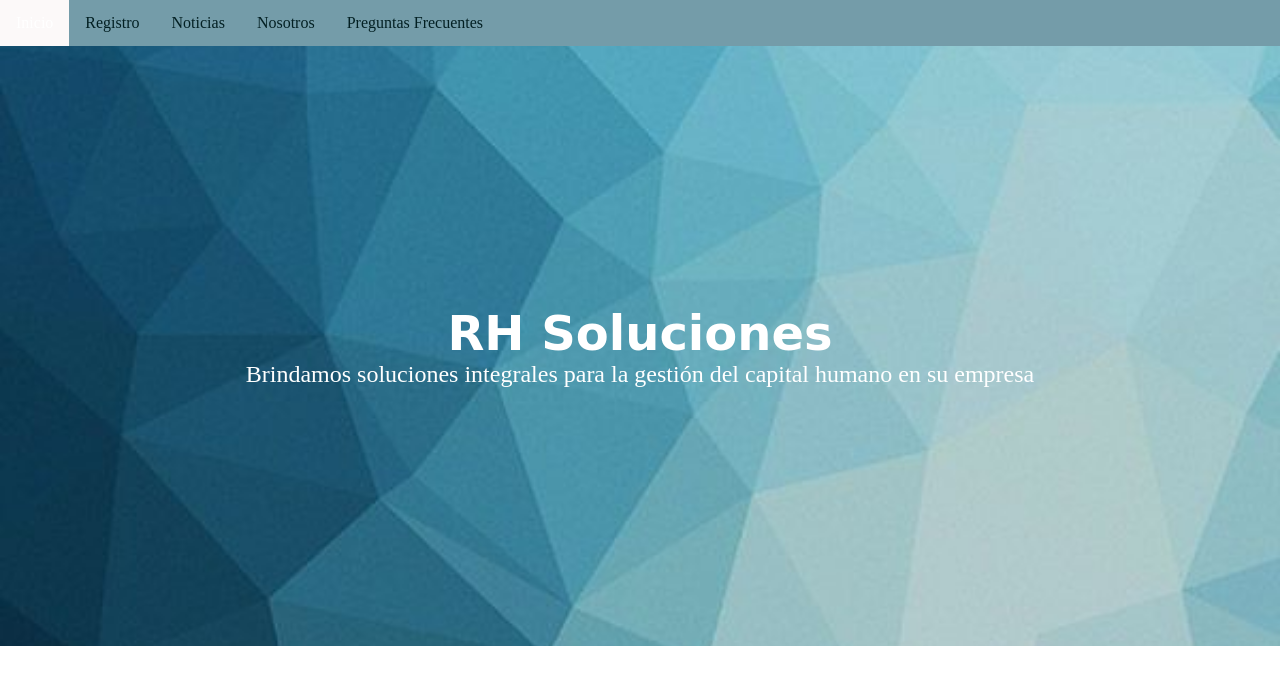
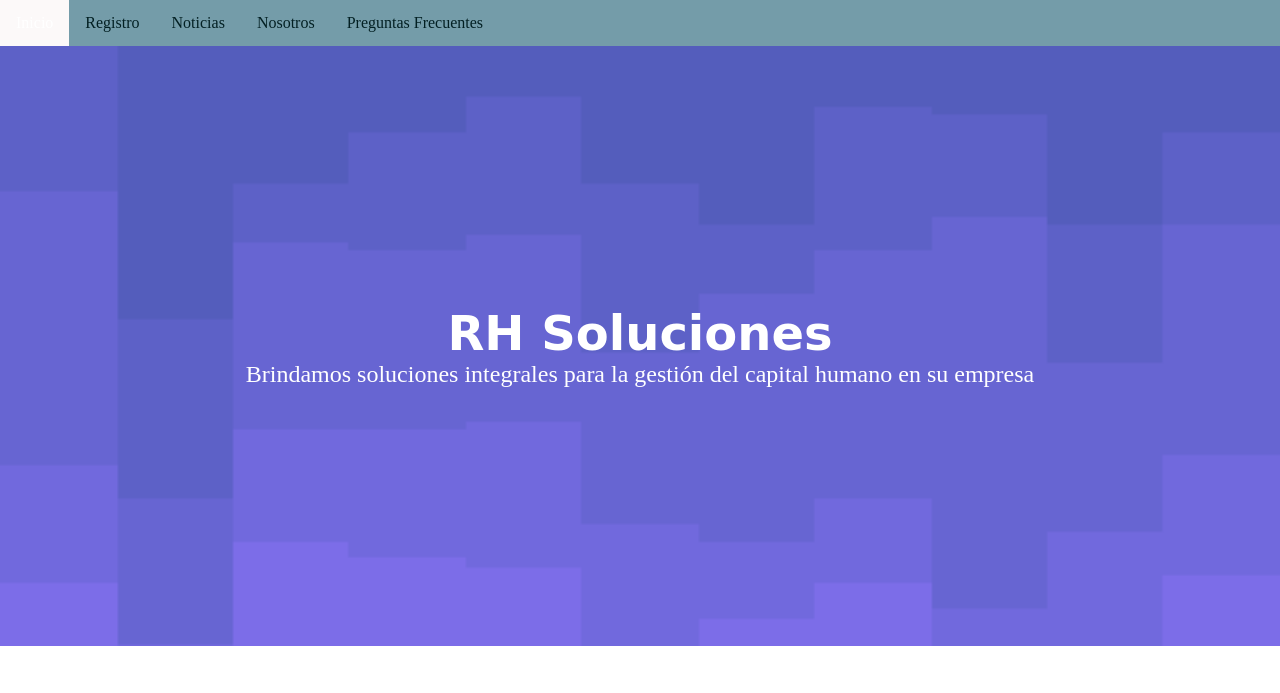
Before and after one commit to LorenzatiMartin/PF-Lorenzati, a website: page index.html in a window 1280 px wide. Shown: the top 693 px of the page. Drawn offline with Linux system fonts and the light colour scheme; a web font is replaced by a local one.

Commit message:
imagen cambio

```diff
--- a/scss/_principal.scss
+++ b/scss/_principal.scss
@@ -1,5 +1,5 @@
 .hero {
-  background-image: url(../img/Inicio/imagendefondo1.png);
+  background-image: url(../img/Inicio/imagendefondo2.pnggit );
   background-size: cover;
   background-position: center;
   height: 600px;
```
Also changed, not shown: css/style.css, img/Inicio/imagendefondo2.png (added), img/Inicio/pagina1inicio.jpg (deleted).
